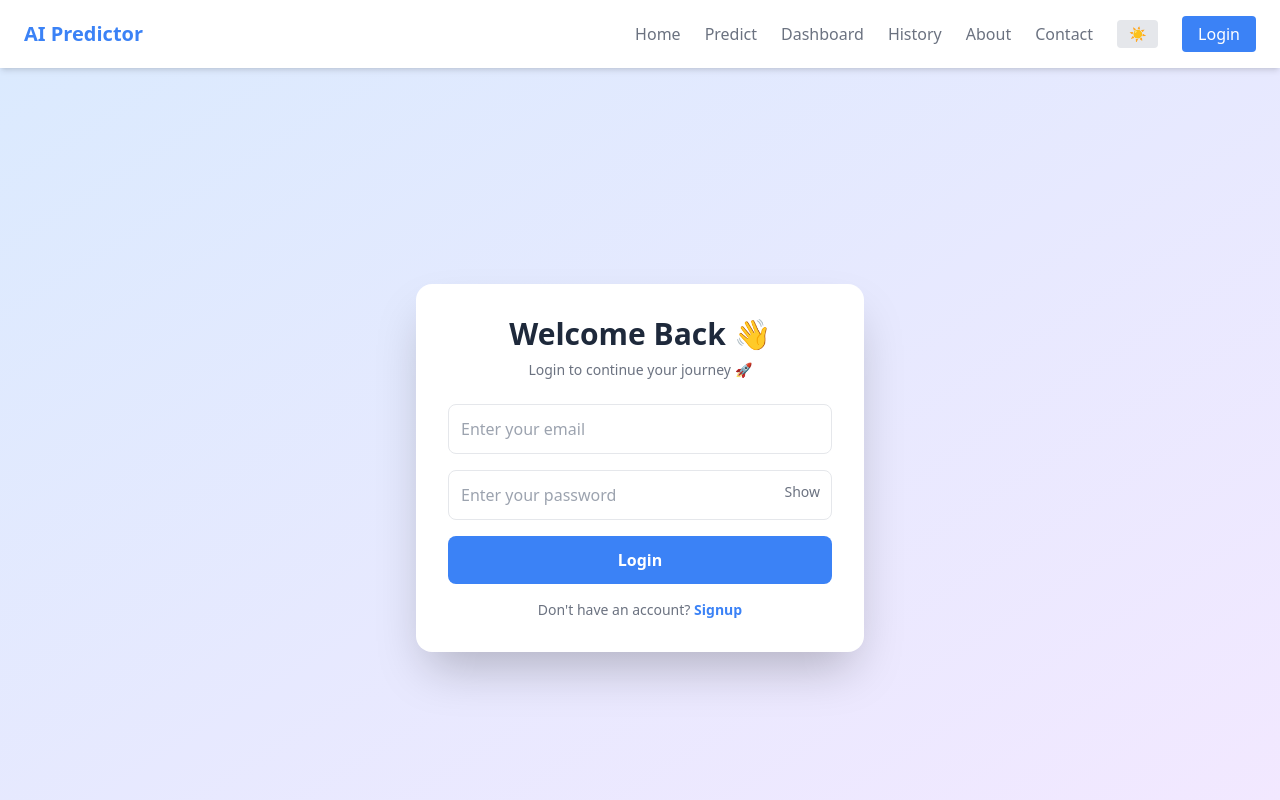
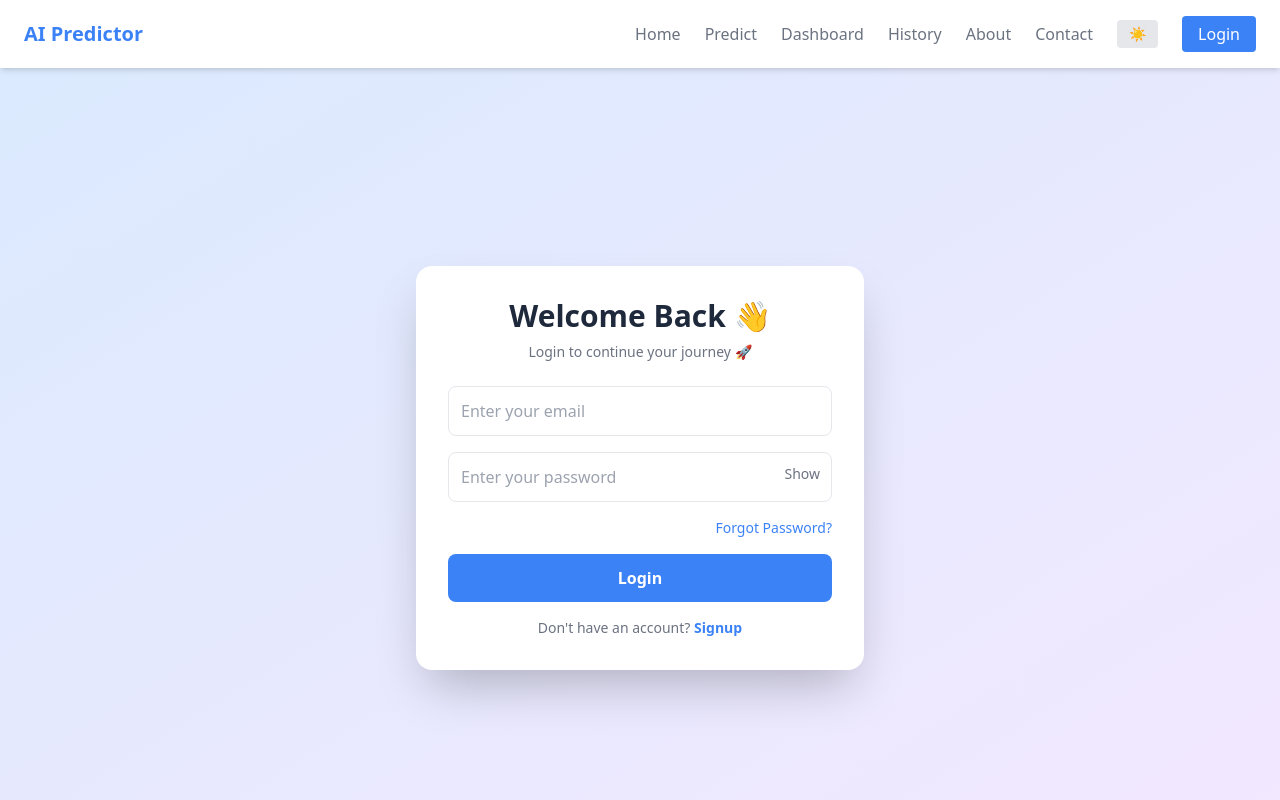
Before and after one commit to Aradhya-yadav/AI-Predictor, a React (Vite) app in the folder frontend/: page /login in a window 1280 px wide. Shown: the top 800 px of the page. Built offline with nearby package versions, Linux system fonts and the light colour scheme; no server answers.

Commit message:
added forgot password

```diff
--- a/frontend/src/pages/Login.jsx
+++ b/frontend/src/pages/Login.jsx
@@ -3,7 +3,7 @@ import { useNavigate, useLocation } from "react-router-dom";
 import toast from "react-hot-toast";
 import { motion } from "framer-motion";
 import { auth } from "../firebase";
-import { signInWithEmailAndPassword } from "firebase/auth";
+import { signInWithEmailAndPassword, sendPasswordResetEmail } from "firebase/auth";
 
 const Login = () => {
   const [data, setData] = useState({ email: "", password: "" });
@@ -17,6 +17,27 @@ const Login = () => {
 
   const handleChange = (e) => {
     setData({ ...data, [e.target.name]: e.target.value });
+  };
+
+  // 🔥 FORGOT PASSWORD FUNCTION
+  const handleForgotPassword = async () => {
+    if (!data.email) {
+      toast.error("Please enter your email first ❗");
+      return;
+    }
+
+    try {
+      await sendPasswordResetEmail(auth, data.email.trim());
+      toast.success("Check your email to reset password 📬");
+    } catch (err) {
+      if (err.code === "auth/user-not-found") {
+        toast.error("User not found ❌");
+      } else if (err.code === "auth/invalid-email") {
+        toast.error("Invalid email ❌");
+      } else {
+        toast.error("Something went wrong ❌");
+      }
+    }
   };
 
   const handleSubmit = async (e) => {
@@ -108,6 +129,14 @@ const Login = () => {
           </span>
         </div>
 
+        {/* 🔥 FORGOT PASSWORD UI */}
+        <p
+          onClick={handleForgotPassword}
+          className="text-right text-sm text-blue-500 cursor-pointer mb-4 hover:underline"
+        >
+          Forgot Password?
+        </p>
+
         {/* Button */}
         <motion.button
           whileTap={{ scale: 0.95 }}
@@ -129,7 +158,6 @@ const Login = () => {
           </span>
         </p>
 
-
       </motion.form>
     </div>
   );
```
